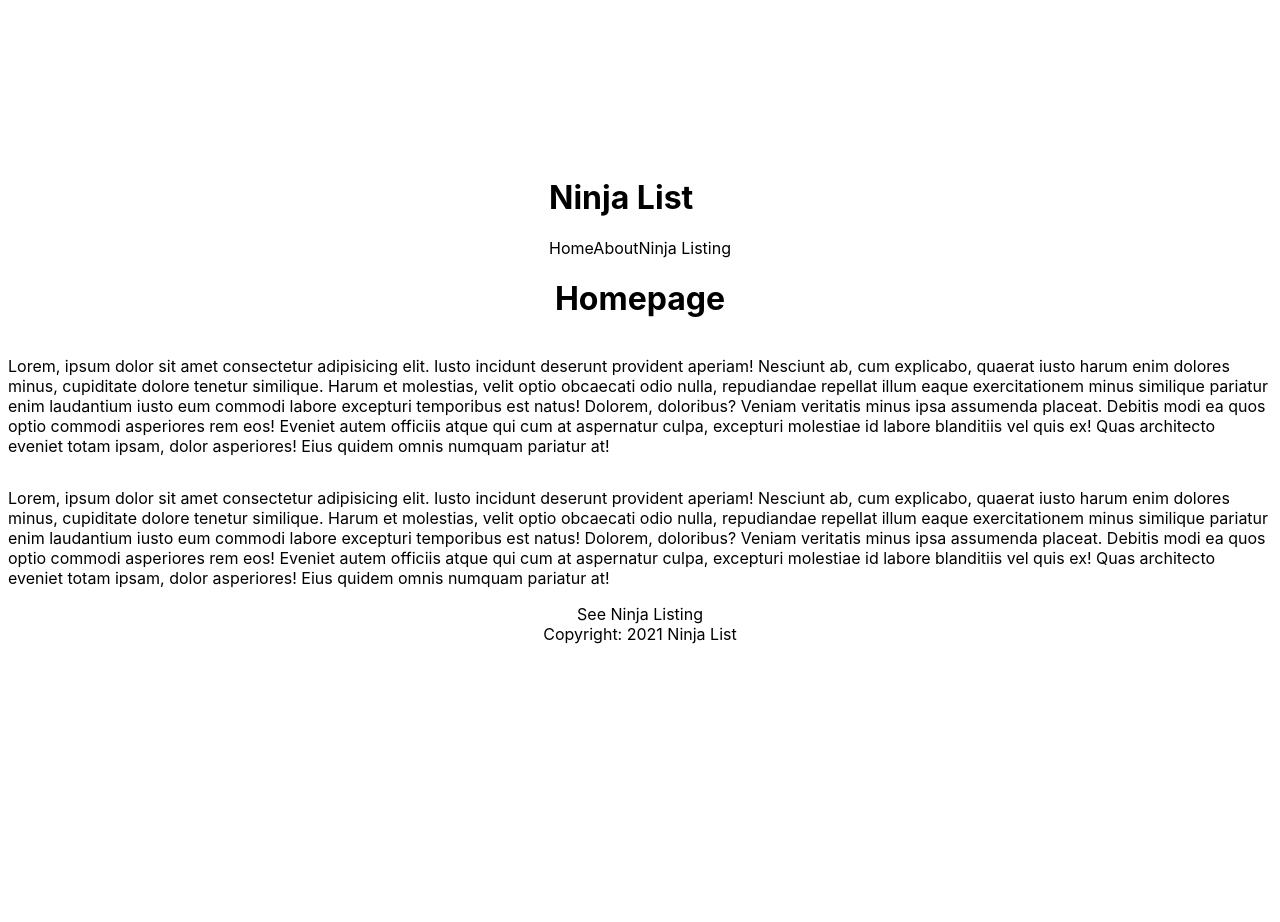
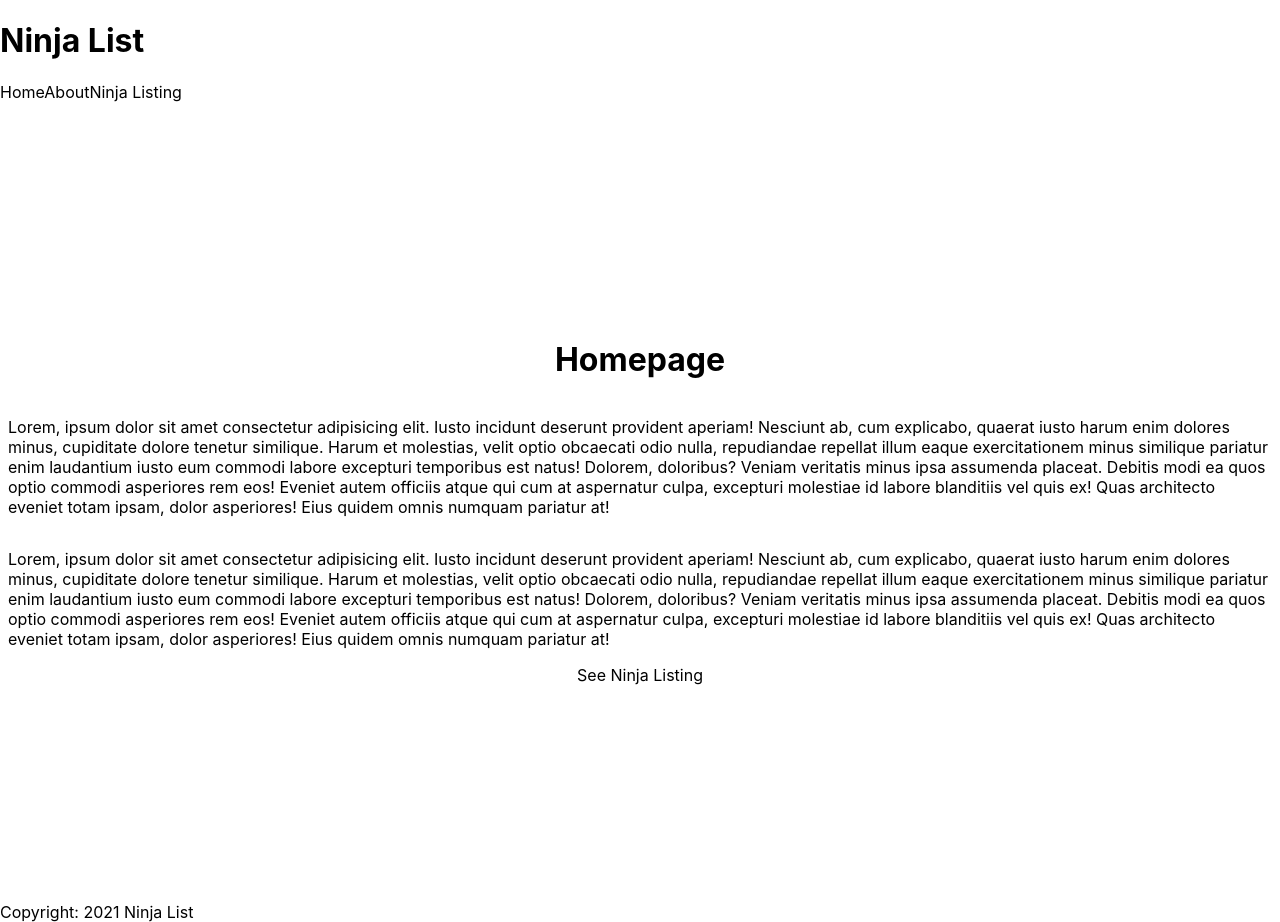
Before and after one commit to yomiaishida/next-listing, a Next.js app: page / in a window 1280 px wide. Before the commit the page ends 800 px from the top, so only its background shows below. Built offline with nearby package versions, Linux system fonts and the light colour scheme.

Commit message:
Page layout component

```diff
--- /dev/null
+++ b/comoponents/Layout.js
@@ -0,0 +1,15 @@
+import React from "react";
+import Footer from "./Footer";
+import Navbar from "./Navbar";
+
+const Layout = ({ children }) => {
+  return (
+    <div className="content">
+      <Navbar />
+      {children}
+      <Footer />
+    </div>
+  );
+};
+
+export default Layout;
--- a/pages/_app.js
+++ b/pages/_app.js
@@ -1,7 +1,12 @@
-import '../styles/globals.css'
+import Layout from "../comoponents/Layout";
+import "../styles/globals.css";
 
 function MyApp({ Component, pageProps }) {
-  return <Component {...pageProps} />
+  return (
+    <Layout>
+      <Component {...pageProps} />
+    </Layout>
+  );
 }
 
-export default MyApp
+export default MyApp;
--- a/pages/index.js
+++ b/pages/index.js
@@ -1,13 +1,11 @@
 import Head from "next/head";
-import Footer from "../comoponents/Footer";
-import Navbar from "../comoponents/Navbar";
+
 import Link from "next/link";
 import styles from "../styles/Home.module.css";
 
 export default function Home() {
   return (
     <div className={styles.container}>
-      <Navbar />
       <h1>Homepage</h1>
       <p>
         Lorem, ipsum dolor sit amet consectetur adipisicing elit. Iusto incidunt
@@ -38,7 +36,6 @@
       <Link href="/ninjas">
         <a> See Ninja Listing</a>
       </Link>
-      <Footer />
     </div>
   );
 }
```
